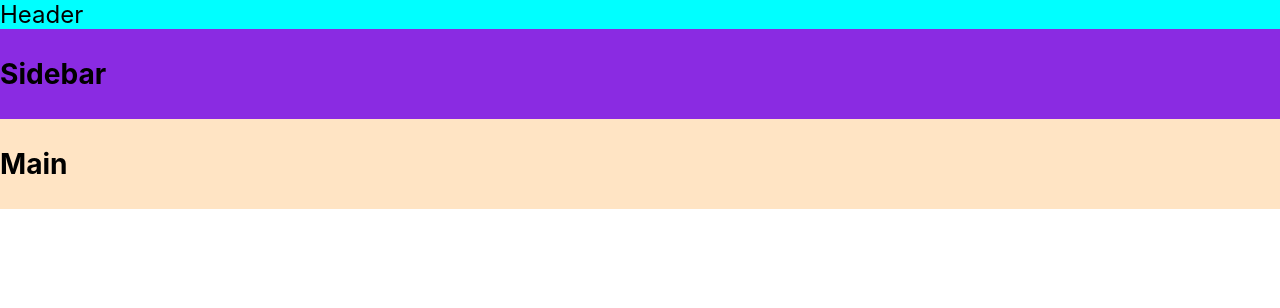
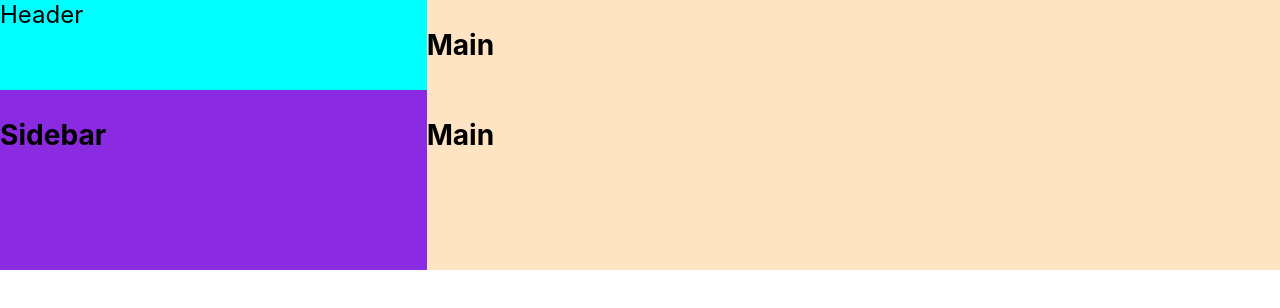
Before and after one commit to Mark333s/chat-app, a React (Create React App) app in the folder chat/: page / in a window 1280 px wide. Shown: the top 308 px of the page. Built offline with nearby package versions, Linux system fonts and the light colour scheme.

Commit message:
add menu

```diff
--- a/chat/src/App.css
+++ b/chat/src/App.css
@@ -2,4 +2,9 @@
   font-size: 24px;
   display: grid;
   grid-template-areas: ;
+
+
+
+  grid-template-columns: 2fr 4fr;
+  grid-template-rows: 2fr 4fr;
 }
--- a/chat/src/App.js
+++ b/chat/src/App.js
@@ -7,9 +7,10 @@ import Sidebar from './Componentss/Sidebar/Sidebar';
 const App =() =>{
   return (
     <div className='title'>
+     <Header />
+     <Main/>
+     <Sidebar />
 
-  <Header />
-  <Sidebar />
   <Main/>
     </div>
   );
```
